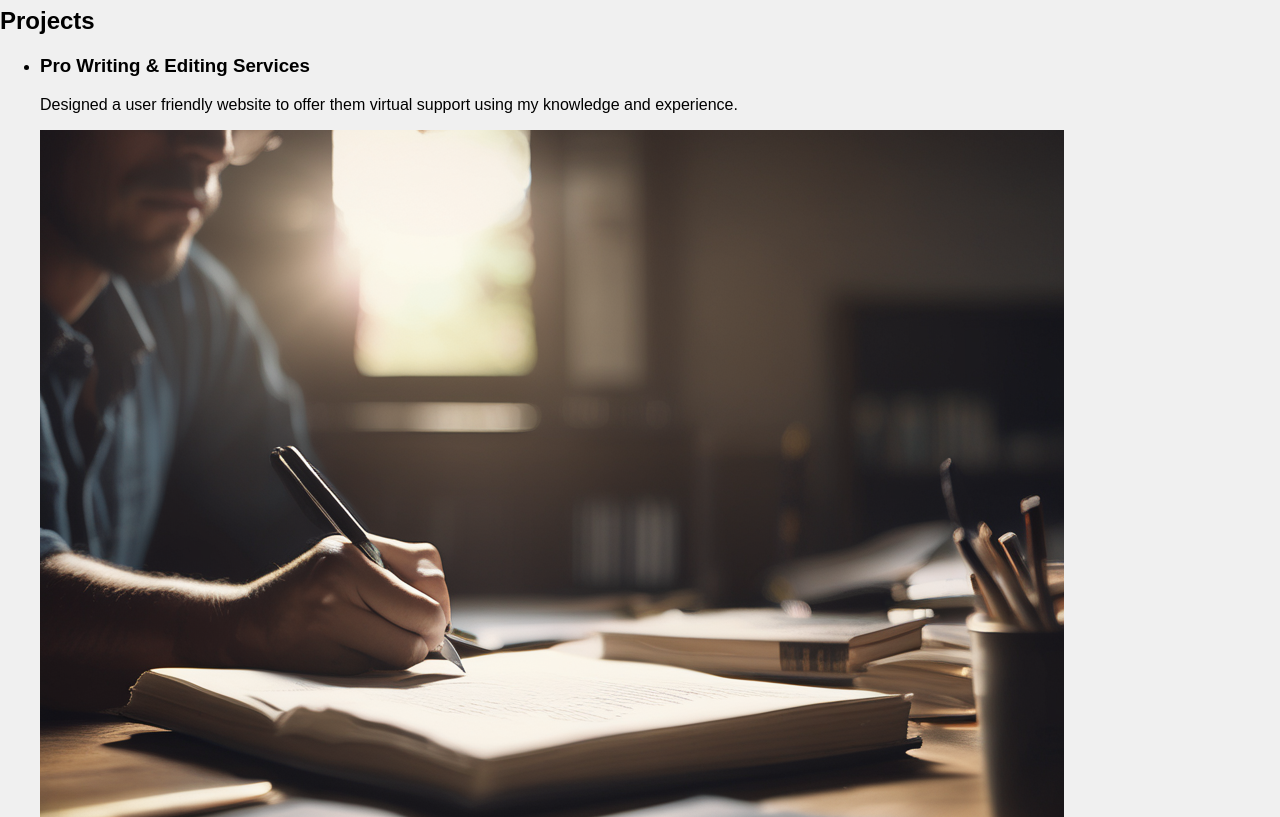
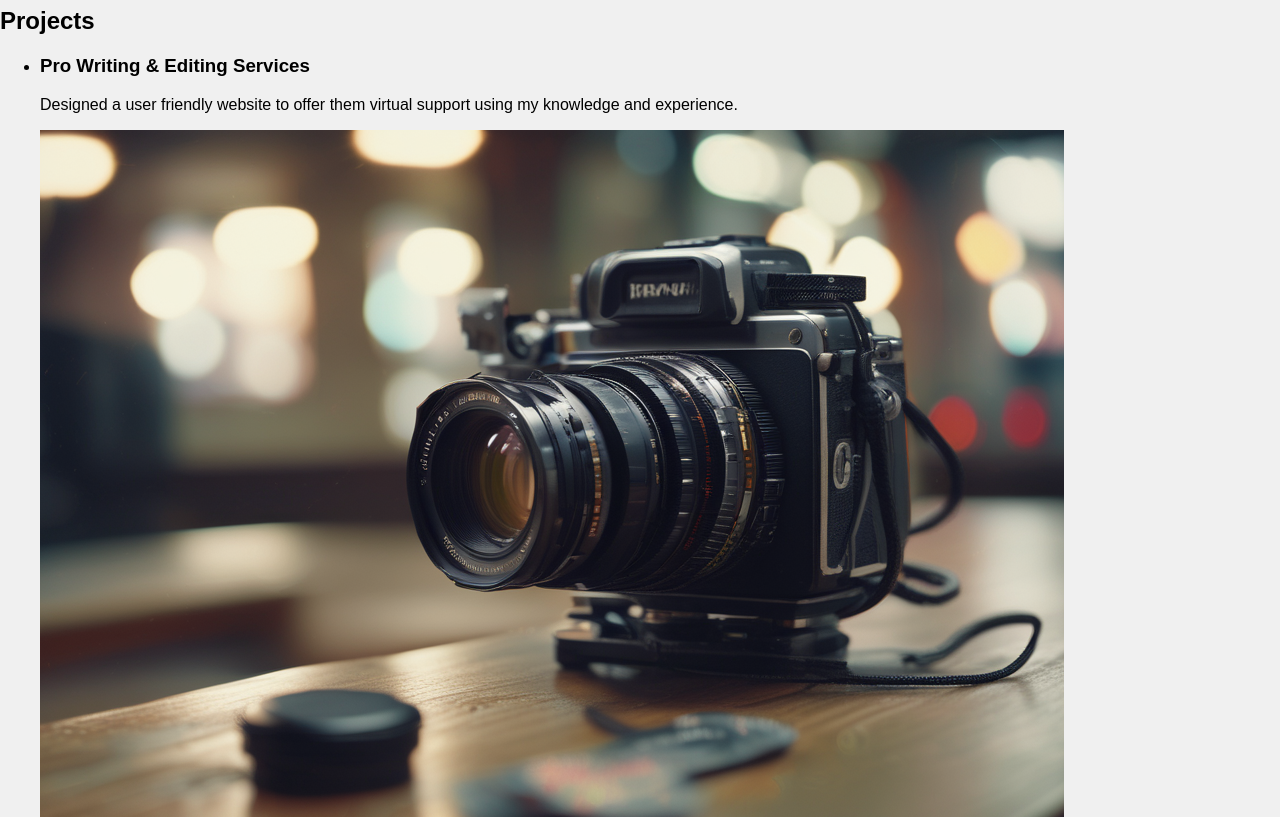
Before and after one commit to Profreelancer258/Profreelancer258.github.io, a plain HTML site: page index.html in a window 1280 px wide. Shown: the part 900-1717 px from the top of the page. Drawn offline with Linux system fonts and the light colour scheme.

Commit message:
Update index.html

```diff
--- a/index.html
+++ b/index.html
@@ -67,7 +67,7 @@
     <li>
       <h3>Pro Writing & Editing Services</h3>
       <p>Designed a user friendly website to offer them virtual support using my knowledge and experience.</p>
-      <img src="Pro Writing.png" alt="Pro Writing & Editing Services">
+      <img src="Pro team.png" alt="Pro Writing & Editing Services">
     </li>
     <li>
       <h3>Christ With Us</h3>
```
